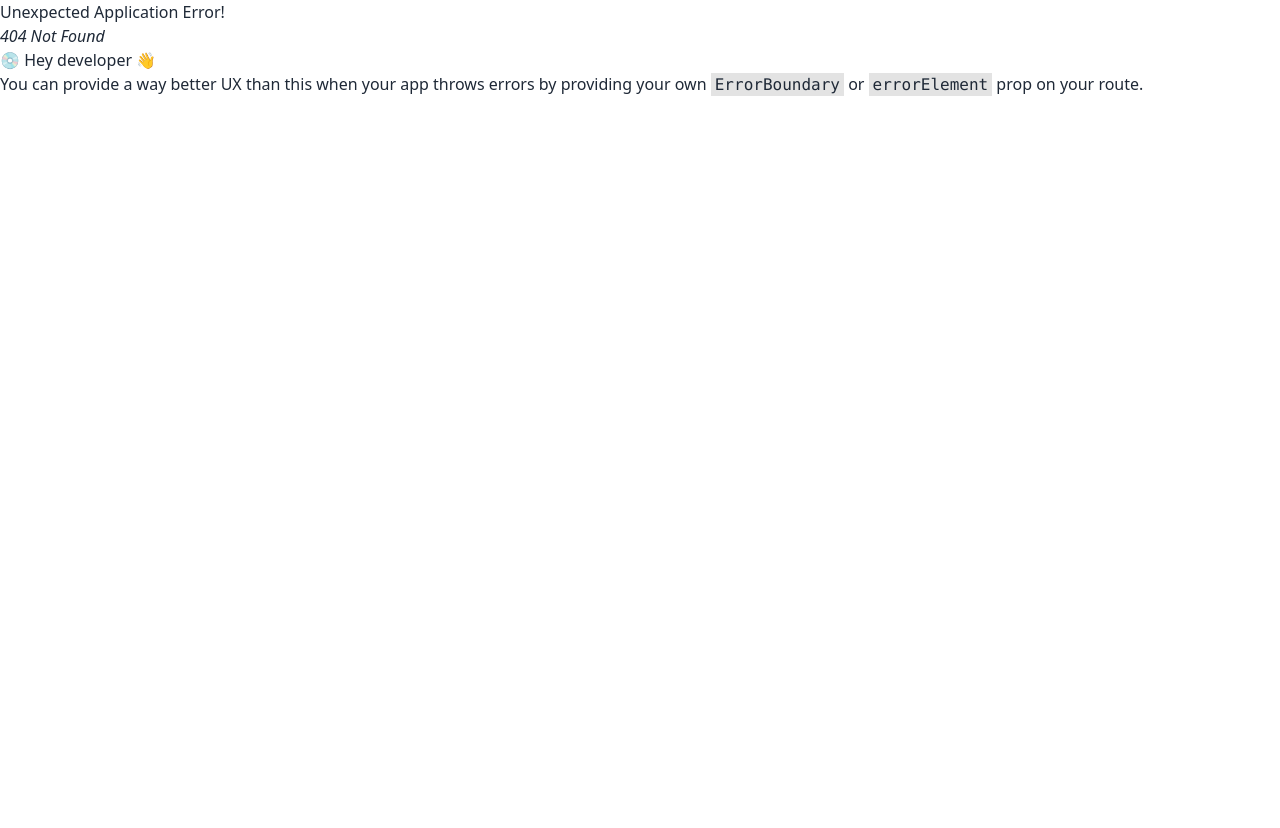
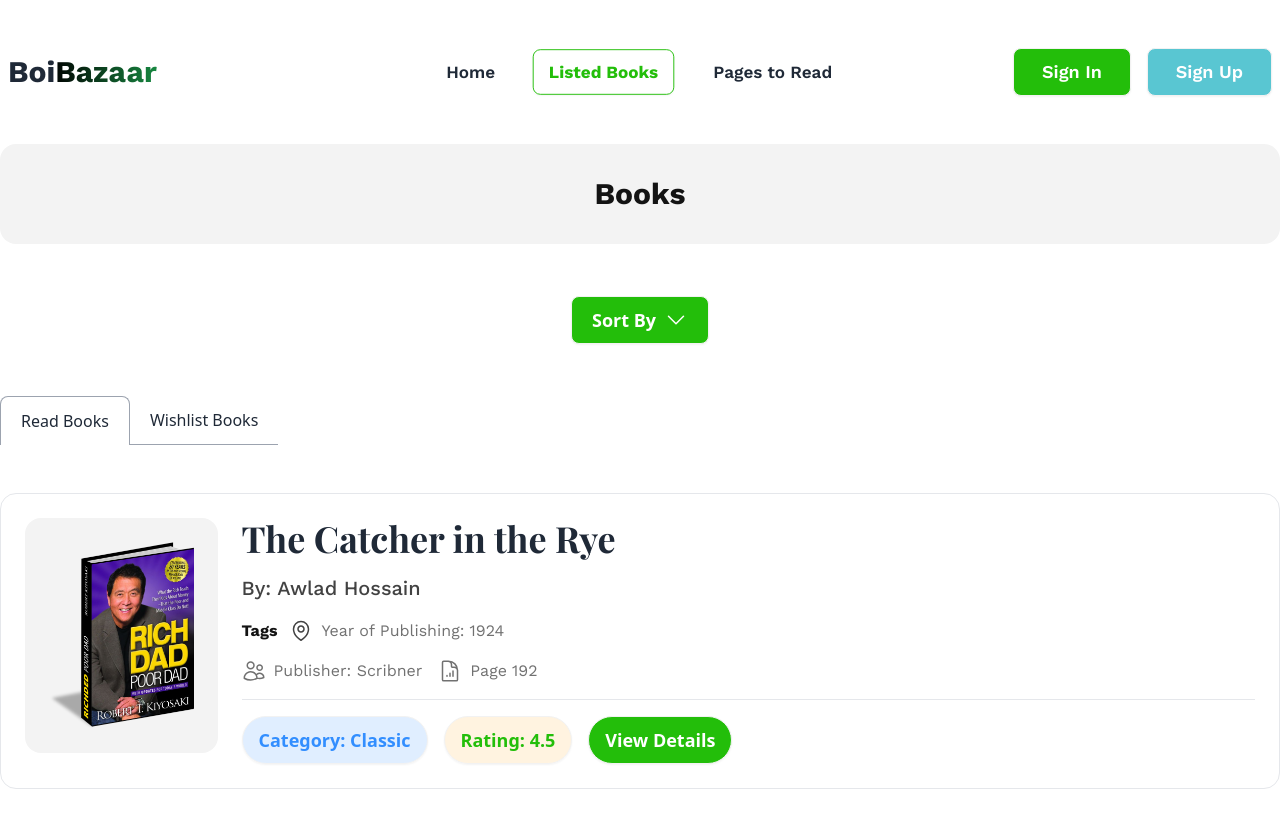
Before and after one commit to MamunKhan71/Boi-Bazaar, a React (Vite) app in the folder boi-bazaar/: page /listed-books/read-books in a window 1280 px wide. Before the commit this address had no page. Shown: the top 828 px of the page. Before the commit the page ends 800 px from the top, so only its background shows below. Built offline with nearby package versions, Linux system fonts and the light colour scheme; a web font is replaced by a local one.

Commit message:
Added ReadBooks and Whishlist Books components

```diff
--- a/boi-bazaar/src/Components/Books/BookDetails.jsx
+++ b/boi-bazaar/src/Components/Books/BookDetails.jsx
@@ -30,7 +30,7 @@ const BookDetails = () => {
                 <hr/>
                 <p>{category}</p>
                 <hr/>
-                <p><Markdown rehypePlugins={[rehypeRaw]}
+                <p> <Markdown rehypePlugins={[rehypeRaw]}
                                                       className="text-justify">{review}</Markdown></p>
                 <div className="flex gap-3 workSans items-center">
                     <h1 className="font-bold workSans text-[#131313]">Tags</h1>
--- /dev/null
+++ b/boi-bazaar/src/Components/Books/ReadBooks.jsx
@@ -0,0 +1,63 @@
+const ReadBooks = () => {
+
+    return (
+        <div className="flex gap-6 border rounded-2xl p-6">
+            <div className="">
+                <img className="max-h-72 bg-[#1313130d] rounded-2xl p-6" src="/images/rich-dad.png" alt="book-img"/>
+            </div>
+            <div className="w-full h-full space-y-4">
+                <h1 className="text-4xl font-bold text-p[#131313] playFair">The Catcher in the Rye</h1>
+                <p className="workSans text-xl font-medium text-[#131313cc]">By: Awlad Hossain</p>
+                <div className="flex gap-3 workSans items-center">
+                    <h1 className="font-bold workSans text-[#131313]">Tags</h1>
+                    {/*{*/}
+                    {/*    tags.map((tag) => (*/}
+                    {/*        <button key={tag}*/}
+                    {/*                className="bg-[#23be0a0d] py-2 px-4 text-primaryColor rounded-full font-medium">#{tag}</button>*/}
+                    {/*    ))*/}
+                    {/*}*/}
+                    <div className="flex gap-2 items-center">
+                        <svg xmlns="http://www.w3.org/2000/svg" width="24" height="25" viewBox="0 0 24 25" fill="none">
+                            <path
+                                d="M15 11C15 11.7956 14.6839 12.5587 14.1213 13.1213C13.5587 13.6839 12.7956 14 12 14C11.2044 14 10.4413 13.6839 9.87868 13.1213C9.31607 12.5587 9 11.7956 9 11C9 10.2044 9.31607 9.44129 9.87868 8.87868C10.4413 8.31607 11.2044 8 12 8C12.7956 8 13.5587 8.31607 14.1213 8.87868C14.6839 9.44129 15 10.2044 15 11Z"
+                                stroke="#424242" strokeWidth="1.5" strokeLinecap="round" strokeLinejoin="round"/>
+                            <path
+                                d="M19.5 11C19.5 18.142 12 22.25 12 22.25C12 22.25 4.5 18.142 4.5 11C4.5 9.01088 5.29018 7.10322 6.6967 5.6967C8.10322 4.29018 10.0109 3.5 12 3.5C13.9891 3.5 15.8968 4.29018 17.3033 5.6967C18.7098 7.10322 19.5 9.01088 19.5 11Z"
+                                stroke="#424242" strokeWidth="1.5" strokeLinecap="round" strokeLinejoin="round"/>
+                        </svg>
+                        <span className="text-[#13131399]">Year of Publishing: 1924</span>
+                    </div>
+                </div>
+                <div className="flex gap-4 workSans">
+                    <div className="flex gap-2">
+                        <svg xmlns="http://www.w3.org/2000/svg" width="24" height="24" viewBox="0 0 24 24" fill="none">
+                            <path
+                                d="M15 19.128C15.853 19.3757 16.7368 19.5009 17.625 19.5C19.0534 19.5021 20.4633 19.1764 21.746 18.548C21.7839 17.6517 21.5286 16.7675 21.0188 16.0293C20.509 15.2912 19.7724 14.7394 18.9207 14.4575C18.0691 14.1757 17.1487 14.1791 16.2992 14.4674C15.4497 14.7557 14.7173 15.313 14.213 16.055M15 19.128V19.125C15 18.012 14.714 16.965 14.213 16.055M15 19.128V19.234C13.0755 20.3931 10.8706 21.0038 8.62402 21C6.29302 21 4.11202 20.355 2.25002 19.234L2.24902 19.125C2.24826 17.7095 2.71864 16.3339 3.58601 15.2153C4.45338 14.0966 5.6684 13.2984 7.03951 12.9466C8.41063 12.5948 9.85985 12.7093 11.1587 13.2721C12.4575 13.8349 13.5321 14.814 14.213 16.055M12 6.375C12 7.27011 11.6444 8.12855 11.0115 8.76149C10.3786 9.39442 9.52013 9.75 8.62502 9.75C7.72992 9.75 6.87147 9.39442 6.23854 8.76149C5.6056 8.12855 5.25002 7.27011 5.25002 6.375C5.25002 5.47989 5.6056 4.62145 6.23854 3.98851C6.87147 3.35558 7.72992 3 8.62502 3C9.52013 3 10.3786 3.35558 11.0115 3.98851C11.6444 4.62145 12 5.47989 12 6.375ZM20.25 8.625C20.25 9.32119 19.9735 9.98887 19.4812 10.4812C18.9889 10.9734 18.3212 11.25 17.625 11.25C16.9288 11.25 16.2612 10.9734 15.7689 10.4812C15.2766 9.98887 15 9.32119 15 8.625C15 7.92881 15.2766 7.26113 15.7689 6.76884C16.2612 6.27656 16.9288 6 17.625 6C18.3212 6 18.9889 6.27656 19.4812 6.76884C19.9735 7.26113 20.25 7.92881 20.25 8.625Z"
+                                stroke="#131313" stroke-opacity="0.6" stroke-width="1.5" stroke-linecap="round"
+                                stroke-linejoin="round"/>
+                        </svg>
+                        <span className="text-[#13131399]">Publisher: Scribner</span>
+                    </div>
+                    <div className="flex gap-2">
+                        <svg xmlns="http://www.w3.org/2000/svg" width="24" height="24" viewBox="0 0 24 24" fill="none">
+                            <path
+                                d="M19.5 14.25V11.625C19.5 10.7299 19.1444 9.87145 18.5115 9.23851C17.8786 8.60558 17.0201 8.25 16.125 8.25H14.625C14.3266 8.25 14.0405 8.13147 13.8295 7.9205C13.6185 7.70952 13.5 7.42337 13.5 7.125V5.625C13.5 4.72989 13.1444 3.87145 12.5115 3.23851C11.8785 2.60558 11.0201 2.25 10.125 2.25H8.25M9 16.5V17.25M12 14.25V17.25M15 12V17.25M10.5 2.25H5.625C5.004 2.25 4.5 2.754 4.5 3.375V20.625C4.5 21.246 5.004 21.75 5.625 21.75H18.375C18.996 21.75 19.5 21.246 19.5 20.625V11.25C19.5 8.86305 18.5518 6.57387 16.864 4.88604C15.1761 3.19821 12.8869 2.25 10.5 2.25Z"
+                                stroke="#131313" stroke-opacity="0.6" stroke-width="1.5" stroke-linecap="round"
+                                stroke-linejoin="round"/>
+                        </svg>
+                        <span className="text-[#13131399]">Page 192</span>
+                    </div>
+                </div>
+                <hr/>
+                <div className="flex gap-4">
+                    <button className="text-lg btn rounded-full bg-[#328eff26] text-[#328EFF]">Category: Classic</button>
+                    <button className="text-lg btn rounded-full bg-[#ffac3326] text-primaryColor">Rating: 4.5</button>
+                    <button className="text-lg btn rounded-full bg-primaryColor text-white font-semibold">View Details</button>
+                </div>
+
+            </div>
+        </div>
+    )
+};
+
+export default ReadBooks;
--- /dev/null
+++ b/boi-bazaar/src/Components/Books/WishList.jsx
@@ -0,0 +1,9 @@
+const WishList = () => {
+    return (
+        <div>
+
+        </div>
+    );
+};
+
+export default WishList;
--- a/boi-bazaar/src/Components/MainContainer.jsx
+++ b/boi-bazaar/src/Components/MainContainer.jsx
@@ -3,7 +3,7 @@ import {Outlet} from "react-router-dom";
 
 const MainContainer = () => {
     return (
-        <div className="container mx-auto">
+        <div className="container mx-auto mb-24">
             <Navbar></Navbar>
             <Outlet></Outlet>
         </div>
--- a/boi-bazaar/src/Pages/ListedBooks.jsx
+++ b/boi-bazaar/src/Pages/ListedBooks.jsx
@@ -1,7 +1,44 @@
+import {Link, Outlet} from "react-router-dom";
+import {useState} from "react";
+
 const ListedBooks = () => {
+    const [tabIndex, setTabIndex] = useState(0)
+    const handleTabChange = (index) => {
+        setTabIndex(index)
+    }
     return (
-        <div>
-
+        <div className="space-y-12">
+            <div className="w-full bg-[#1313130d] py-8 text-center rounded-2xl text-[#131313] text-3xl font-bold workSans">
+                <h1>Books</h1>
+            </div>
+            <div className="flex justify-center">
+                <details className="dropdown">
+                    <summary className="m-1 btn bg-primaryColor font-semibold text-white text-lg px-5">Sort By
+                        <svg xmlns="http://www.w3.org/2000/svg" width="24" height="24"
+                                                              viewBox="0 0 24 24" fill="none">
+                        <path d="M19.5 8.25L12 15.75L4.5 8.25" stroke="white" strokeWidth="1.5" strokeLinecap="round"
+                              strokeLinejoin="round"/>
+                    </svg></summary>
+                    <ul className="p-2 shadow menu dropdown-content z-[1] bg-base-100 rounded-box w-52">
+                        <li><a className="text-lg font-semibold">Read</a></li>
+                        <li><a className="text-lg font-semibold">Wishlist</a></li>
+                    </ul>
+                </details>
+            </div>
+            <div
+                className="flex items-start sm:justify-start">
+                <Link to="read-books" onClick={() => handleTabChange(0)}
+                   className={`flex items-center flex-shrink-0 px-5 py-3 space-x-2 ${tabIndex === 0?'border border-b-0':'border-b'} rounded-t-lg border-gray-400 `}>
+                    <span>Read Books</span>
+                </Link>
+                <Link to="wish-list" onClick={() => handleTabChange(1)}
+                   className={`flex items-center flex-shrink-0 px-5 py-3 space-x-2 ${tabIndex === 1?'border border-b-0':'border-b'} rounded-t-lg border-gray-400`}>
+                    <span>Wishlist Books</span>
+                </Link>
+            </div>
+            <div>
+                <Outlet></Outlet>
+            </div>
         </div>
     );
 };
```
Also changed, not shown: boi-bazaar/src/Routes/Router.jsx (+12 -0 lines).
